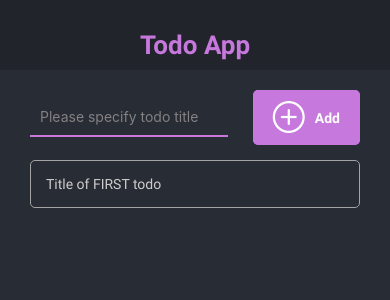
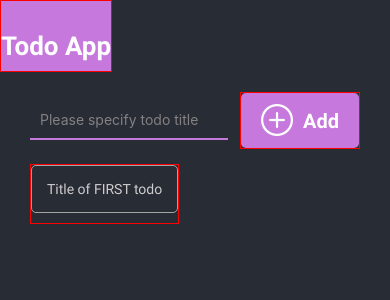
Before and after one commit to stas-yushkov/new-rn-todo-app, a React Native app: screen / in a window 390 px wide. Shown: the top 300 px of the page. Built offline with nearby package versions, Linux system fonts and the light colour scheme.

Commit message:
add TouchableDependsOfOS component,

```diff
--- a/src/components/AddTodo.js
+++ b/src/components/AddTodo.js
@@ -1,7 +1,7 @@
 import React, { useState } from "react";
 import { View, StyleSheet, TextInput, Alert, Keyboard } from "react-native";
 
-import { ButtonIco } from "./ui";
+import { ButtonIcon } from "./ui";
 
 import colors from '../constants/colors';
 
@@ -24,7 +24,6 @@ export const AddTodo = ({ onSubmit, theme, style }) => {
     } else {
       onSubmit(value);
       Keyboard.dismiss();
-      console.log(`${(new Date).toLocaleTimeString()}: ${value.trim()}`);
       setValue('');
     }
   }
@@ -47,7 +46,7 @@ export const AddTodo = ({ onSubmit, theme, style }) => {
         autoCorrect={false}
         maxLength={64}
       />
-      <ButtonIco
+      <ButtonIcon
         onPress={pressHandler}
         theme={theme}
         title="Add"
--- a/src/components/Navbar.js
+++ b/src/components/Navbar.js
@@ -1,13 +1,14 @@
 import React from 'react';
-import { View, StyleSheet, TouchableOpacity } from 'react-native';
+import { View, StyleSheet, Platform } from 'react-native';
+
+import { TextBold, TouchableDependsOfOS } from './ui';
 
 import { ACTIVE_OPACITY_NUM, FontSize } from '../constants';
 import colors from '../constants/colors';
-import { TextBold } from './ui';
 
 export const Navbar = ({ title, toggleTheme, theme, style }) => {
   return (
-    <TouchableOpacity
+    <TouchableDependsOfOS
       activeOpacity={ACTIVE_OPACITY_NUM}
       onPress={toggleTheme}
       accessibilityLabel="Toggle color theme"
@@ -15,19 +16,23 @@ export const Navbar = ({ title, toggleTheme, theme, style }) => {
       <View
         style={{
           ...styles.navbar,
-          backgroundColor: colors[theme].navbarBgColor,
+          backgroundColor: Platform.OS === 'ios' ? colors[theme].appBgColor : colors[theme].accentColor,
+          ...Platform.select({
+            'ios': styles.navbarIos,
+            'android': styles.navbarAndroid
+          }),
           ...style
         }}
       >
         <TextBold
           theme={theme}
-          color={colors[theme].accentColor}
+          color={Platform.OS === 'ios' ? colors[theme].accentColor : colors.WHITE}
           fontSize={FontSize.L}
         >
           {title}
         </TextBold>
       </View>
-    </TouchableOpacity>
+    </TouchableDependsOfOS >
   )
 }
 
@@ -38,4 +43,9 @@ const styles = StyleSheet.create({
     justifyContent: 'flex-end',
     paddingBottom: 10,
   },
+  navbarIos: {
+    borderBottomWidth: 1
+  },
+  navbarAndroid: {
+  },
 })
--- a/src/components/Todo.js
+++ b/src/components/Todo.js
@@ -1,13 +1,14 @@
 import React from 'react';
-import { View, StyleSheet, TouchableOpacity } from 'react-native'
+import { View, StyleSheet } from 'react-native'
+
+import { TextRegular, TouchableDependsOfOS } from './ui';
 
 import { ACTIVE_OPACITY_NUM } from '../constants';
 import colors from '../constants/colors';
-import { TextRegular } from './ui';
 
 export const Todo = ({ todo, onRemove, onOpen, theme, style }) => {
   return (
-    <TouchableOpacity
+    <TouchableDependsOfOS
       activeOpacity={ACTIVE_OPACITY_NUM}
       onPress={() => onOpen(todo.id)}
       onLongPress={onRemove.bind(null, todo.id)}
@@ -26,7 +27,7 @@ export const Todo = ({ todo, onRemove, onOpen, theme, style }) => {
           {todo.title}
         </TextRegular>
       </View>
-    </TouchableOpacity >
+    </TouchableDependsOfOS >
   )
 }
 
--- a/src/components/ui/ButtonIco.js
+++ /dev/null
@@ -1,115 +0,0 @@
-import React from 'react';
-import { StyleSheet } from 'react-native';
-import {
-  AntDesign,
-  Entypo,
-  EvilIcons,
-  Feather,
-  Fontisto,
-  FontAwesome,
-  FontAwesome5,
-  Foundation,
-  Ionicons,
-  MaterialCommunityIcons,
-  MaterialIcons,
-  Octicons,
-  SimpleLineIcons,
-  Zocial,
-} from '@expo/vector-icons/';
-
-import { TextBold } from './TextBold';
-
-import { ACTIVE_OPACITY_NUM, Icons } from '../../constants';
-import colors from '../../constants/colors';
-
-export const ButtonIco = (props) => {
-  const {
-    name,
-    title,
-    theme,
-    style,
-    onPress,
-    children,
-    fontSize,
-    textAlign,
-    textStyle,
-    size = 20,
-    borderRadius = 5,
-    accessibilityLabel,
-    iconsSet = Icons.ANT_DESIGN,
-    color = colors[theme].buttons.neutral.text,
-    bgColor = colors[theme].buttons.neutral.bg,
-    iconStyle = { marginRight: (props.title || props.children) ? 10 : 0 },
-  } = props;
-
-  const SomeButton = (props) => {
-    switch (iconsSet) {
-      case Icons.ANT_DESIGN:
-        return (<AntDesign.Button {...props}></AntDesign.Button>)
-      case Icons.ENTYPO:
-        return (<Entypo.Button {...props}></Entypo.Button>)
-      case Icons.EVIL_ICONS:
-        return (<EvilIcons.Button {...props}></EvilIcons.Button>)
-      case Icons.FEATHER:
-        return (<Feather.Button {...props}></Feather.Button>)
-      case Icons.FONTISTO:
-        return (<Fontisto.Button {...props}></Fontisto.Button>)
-      case Icons.FONT_AWESOME:
-        return (<FontAwesome.Button {...props}></FontAwesome.Button>)
-      case Icons.FONT_AWESOME_5:
-        return (<FontAwesome5.Button {...props}></FontAwesome5.Button>)
-      case Icons.FOUNDATION:
-        return (<Foundation.Button {...props}></Foundation.Button>)
-      case Icons.IONICONS:
-        return (<Ionicons.Button {...props}></Ionicons.Button>)
-      case Icons.MATERIAL_COMMUNITY_ICONS:
-        return (<MaterialCommunityIcons.Button {...props}></MaterialCommunityIcons.Button>)
-      case Icons.MATERIAL_ICONS:
-        return (<MaterialIcons.Button {...props}></MaterialIcons.Button>)
-      case Icons.OCTICONS:
-        return (<Octicons.Button {...props}></Octicons.Button>)
-      case Icons.SIMPLE_LINE_ICONS:
-        return (<SimpleLineIcons.Button {...props}></SimpleLineIcons.Button>)
-      case Icons.ZOCIAL:
-        return (<Zocial.Button {...props}></Zocial.Button>)
-      default:
-        break;
-    }
-  }
-
-  return (
-    <SomeButton
-      style={{
-        ...styles.button,
-        ...style
-      }}
-      iconStyle={iconStyle}
-      borderRadius={borderRadius}
-      onPress={onPress}
-      name={name}
-      activeOpacity={ACTIVE_OPACITY_NUM}
-      accessibilityLabel={accessibilityLabel}
-      backgroundColor={bgColor}
-      size={size}
-    >
-      <TextBold
-        color={color}
-        fontSize={fontSize}
-        textAlign={textAlign}
-        theme={theme}
-        style={textStyle}
-      >
-        {title || children}
-      </TextBold>
-    </SomeButton >
-  )
-}
-
-const styles = StyleSheet.create({
-  button: {
-    paddingHorizontal: 20,
-    paddingVertical: 10,
-    justifyContent: 'center',
-    alignItems: 'center',
-  }
-})
--- /dev/null
+++ b/src/components/ui/ButtonIcon.js
@@ -0,0 +1,122 @@
+import React from 'react';
+import { StyleSheet, View } from 'react-native';
+import {
+  AntDesign,
+  Entypo,
+  EvilIcons,
+  Feather,
+  Fontisto,
+  FontAwesome,
+  FontAwesome5,
+  Foundation,
+  Ionicons,
+  MaterialCommunityIcons,
+  MaterialIcons,
+  Octicons,
+  SimpleLineIcons,
+  Zocial,
+} from '@expo/vector-icons/';
+
+import { TouchableDependsOfOS, TextBold } from '.';
+
+import { ACTIVE_OPACITY_NUM, Icons } from '../../constants';
+import colors from '../../constants/colors';
+
+export const ButtonIcon = (props) => {
+  const {
+    name,
+    title,
+    theme,
+    style,
+    onPress,
+    children,
+    fontSize = 20,
+    textStyle,
+    size = 20,
+    borderRadius = 5,
+    accessibilityLabel,
+    iconsSet = Icons.ANT_DESIGN,
+    color = colors[theme].buttons.neutral.text,
+    bgColor = colors[theme].buttons.neutral.bg,
+    iconStyle = { marginRight: (props.title || props.children) ? 10 : 0 },
+  } = props;
+
+  const Icon = (props) => {
+    switch (iconsSet) {
+      case Icons.ANT_DESIGN:
+        return (<AntDesign {...props}></AntDesign>)
+      case Icons.ENTYPO:
+        return (<Entypo {...props}></Entypo>)
+      case Icons.EVIL_ICONS:
+        return (<EvilIcons {...props}></EvilIcons>)
+      case Icons.FEATHER:
+        return (<Feather {...props}></Feather>)
+      case Icons.FONTISTO:
+        return (<Fontisto {...props}></Fontisto>)
+      case Icons.FONT_AWESOME:
+        return (<FontAwesome {...props}></FontAwesome>)
+      case Icons.FONT_AWESOME_5:
+        return (<FontAwesome5 {...props}></FontAwesome5>)
+      case Icons.FOUNDATION:
+        return (<Foundation {...props}></Foundation>)
+      case Icons.IONICONS:
+        return (<Ionicons {...props}></Ionicons>)
+      case Icons.MATERIAL_COMMUNITY_ICONS:
+        return (<MaterialCommunityIcons {...props}></MaterialCommunityIcons>)
+      case Icons.MATERIAL_ICONS:
+        return (<MaterialIcons {...props}></MaterialIcons>)
+      case Icons.OCTICONS:
+        return (<Octicons {...props}></Octicons>)
+      case Icons.SIMPLE_LINE_ICONS:
+        return (<SimpleLineIcons {...props}></SimpleLineIcons>)
+      case Icons.ZOCIAL:
+        return (<Zocial {...props}></Zocial>)
+      default:
+        break;
+    }
+  };
+
+  return (
+    <TouchableDependsOfOS
+      onPress={onPress}
+      activeOpacity={ACTIVE_OPACITY_NUM}
+      accessibilityLabel={accessibilityLabel}
+    >
+      <View
+        style={{
+          ...styles.button,
+          ...style,
+          backgroundColor: bgColor,
+          borderRadius: borderRadius,
+        }}
+      >
+        <Icon
+          style={iconStyle}
+          name={name}
+          color={color}
+          size={size}
+        />
+        <TextBold
+          color={color}
+          fontSize={fontSize}
+          theme={theme}
+          style={textStyle}
+        >
+          {title || children}
+        </TextBold>
+      </View>
+
+
+    </TouchableDependsOfOS>
+  )
+}
+
+const styles = StyleSheet.create({
+  button: {
+    paddingHorizontal: 20,
+    paddingVertical: 10,
+    flexDirection: 'row',
+    justifyContent: 'center',
+    alignItems: 'center',
+  }
+})
--- /dev/null
+++ b/src/components/ui/TouchableDependsOfOS.js
@@ -0,0 +1,6 @@
+import React from 'react';
+import { Platform, TouchableOpacity, TouchableNativeFeedback } from 'react-native';
+
+export const TouchableDependsOfOS = (props) => {
+  return Platform.OS === 'ios' ? (<TouchableOpacity {...props}></TouchableOpacity >) : (<TouchableNativeFeedback {...props}></TouchableNativeFeedback >)
+};
--- a/src/components/ui/index.js
+++ b/src/components/ui/index.js
@@ -1,4 +1,5 @@
 export { AppCard } from './AppCard';
 export { TextBold } from './TextBold';
 export { TextRegular } from './TextRegular';
-export { ButtonIco } from './ButtonIco';
+export { ButtonIcon } from './ButtonIcon';
+export { TouchableDependsOfOS } from './TouchableDependsOfOS';
--- a/src/constants/colors.js
+++ b/src/constants/colors.js
@@ -48,5 +48,6 @@ export default {
     }
   },
 
+  WHITE: '#ffffff',
   TRANSPARENT: 'transparent',
 };
--- a/src/screens/TodoScreen.js
+++ b/src/screens/TodoScreen.js
@@ -1,7 +1,7 @@
 import React, { useState } from "react";
 import { StyleSheet, View } from "react-native";
 
-import { AppCard, TextBold, ButtonIco } from "../components/ui";
+import { AppCard, TextBold, ButtonIcon } from "../components/ui";
 import { EditModal } from "../components/modals/";
 
 import { FontSize } from "../constants";
@@ -33,7 +33,7 @@ export const TodoScreen = ({ todo, goBack, removeTodo, editTodo, theme }) => {
         >
           {todo.title}
         </TextBold>
-        <ButtonIco
+        <ButtonIcon
           style={styles.editBtn}
           onPress={() => setModal(true)}
           theme={theme}
@@ -44,7 +44,7 @@ export const TodoScreen = ({ todo, goBack, removeTodo, editTodo, theme }) => {
       </AppCard>
       <View style={styles.buttons}>
         <View style={styles.button}>
-          <ButtonIco
+          <ButtonIcon
             onPress={goBack}
             theme={theme}
             name="back"
@@ -52,7 +52,7 @@ export const TodoScreen = ({ todo, goBack, removeTodo, editTodo, theme }) => {
           />
         </View>
         <View style={styles.button}>
-          <ButtonIco
+          <ButtonIcon
             onPress={() => { removeTodo(todo.id) }}
             theme={theme}
             bgColor={colors[theme].buttons.negative}
```
Also changed, not shown: src/components/modals/AddModal.js (+4 -4 lines), src/components/modals/EditModal.js (+4 -5 lines), src/screens/MainScreen.js (+7 -5 lines).
